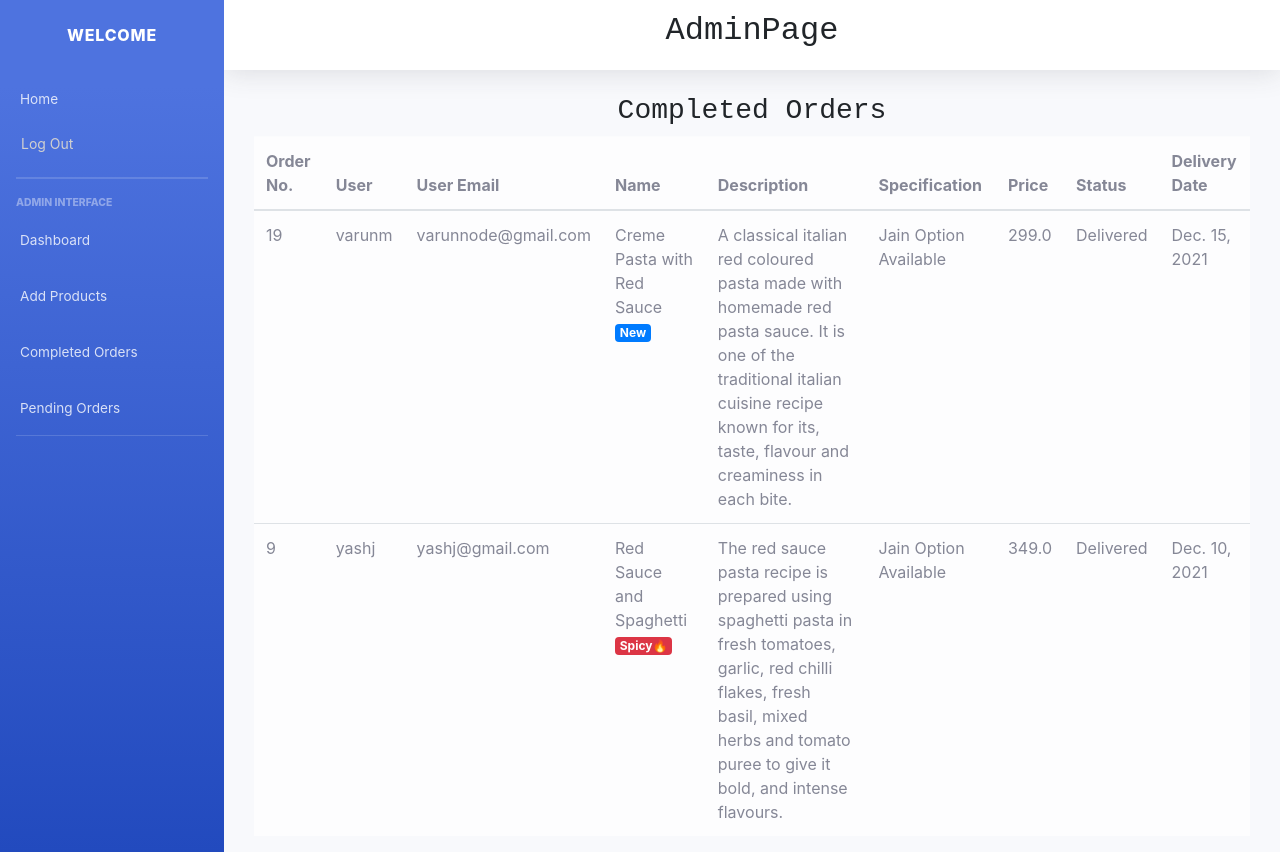
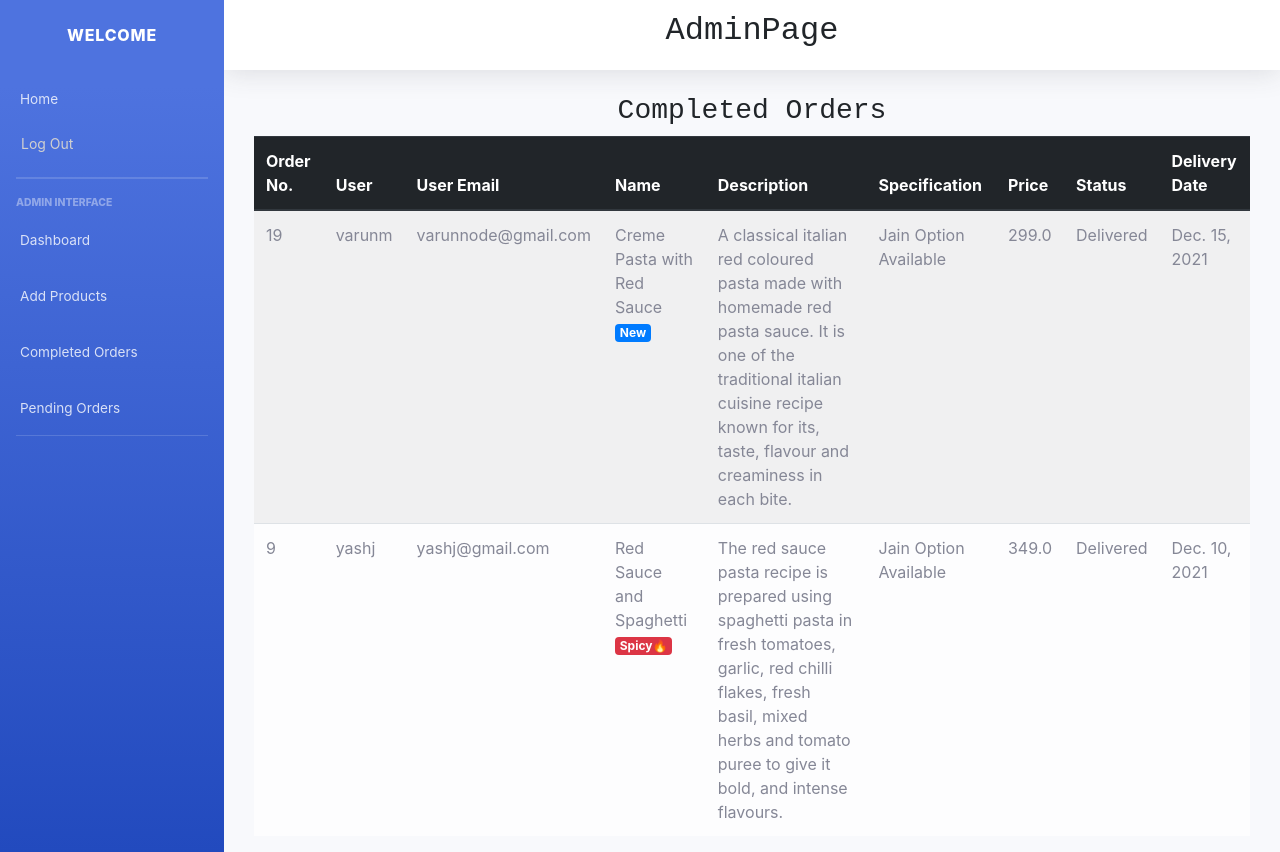
Before and after one commit to tanay306/UrbanEats, a Django app: page /admin_view/ in a window 1280 px wide. Run offline with Django 3.2, Linux system fonts and the light colour scheme; a user stored in the database is signed in; data comes from the database, SQL or seed files in the repository; both versions use the stored data as it was after the commit; some libraries are stand-ins or nearby versions.

Commit message:
table hover

```diff
--- a/main/templates/main/admin_dashboard.html
+++ b/main/templates/main/admin_dashboard.html
@@ -161,8 +161,8 @@
             <div class="col-sm-12">
                 {% if items %}
                 <div class="table-responsive">
-                    <table class="table table-light">
-                        <thead>
+                    <table class="table table-light table-striped table-hover">
+                        <thead class="thead-dark">
                         <tr>
                             <th scope="col">Item No.</th>
                             <th scope="col">Title</th>
--- a/main/templates/main/admin_view.html
+++ b/main/templates/main/admin_view.html
@@ -7,8 +7,8 @@
                 <h3 class="text-center" style="font-family: 'Courier New', Courier, monospace;">Completed Orders</h3>
                 {% if cart_items %}
                 <div class="table-responsive">
-                    <table class="table table-light">
-                        <thead>
+                    <table class="table table-light table-striped table-hover">
+                        <thead class="thead-dark">
                         <tr>
                             <th scope="col">Order No.</th>
                             <th scope="col">User</th>
--- a/main/templates/main/pending_orders.html
+++ b/main/templates/main/pending_orders.html
@@ -6,8 +6,8 @@
                 <h3 class="text-center" style="font-family: 'Courier New', Courier, monospace;">Active Orders</h3>
                 {% if items %}
                 <div class="table-responsive">
-                    <table class="table table-light" >
-                        <thead>
+                    <table class="table table-light table-striped table-hover" >
+                        <thead class="thead-dark">
                         <tr>
                             <th scope="col" width="2%">Order No.</th>
                             <th scope="col" width="5%">User</th>
```
Also changed, not shown: db.sqlite3.
